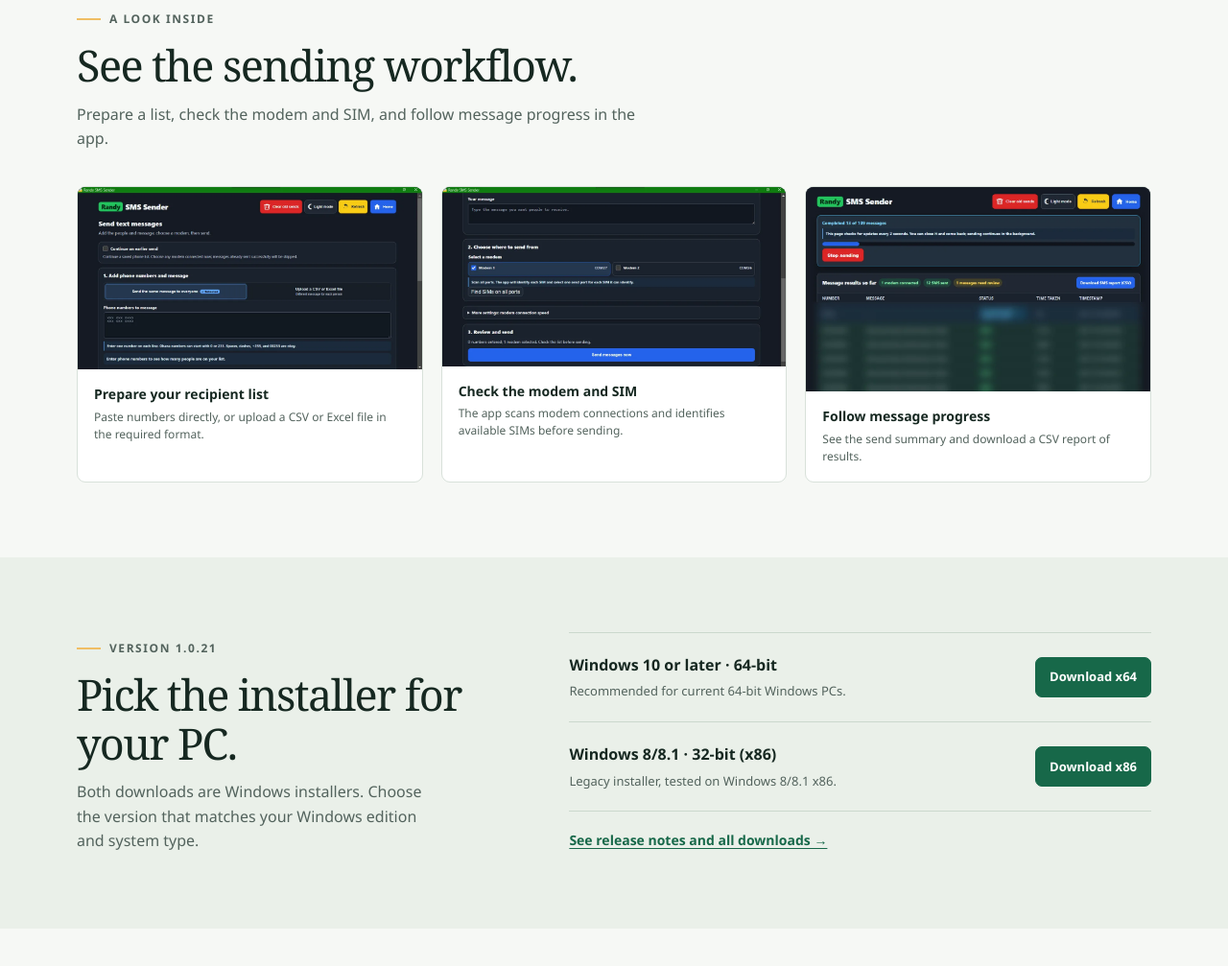
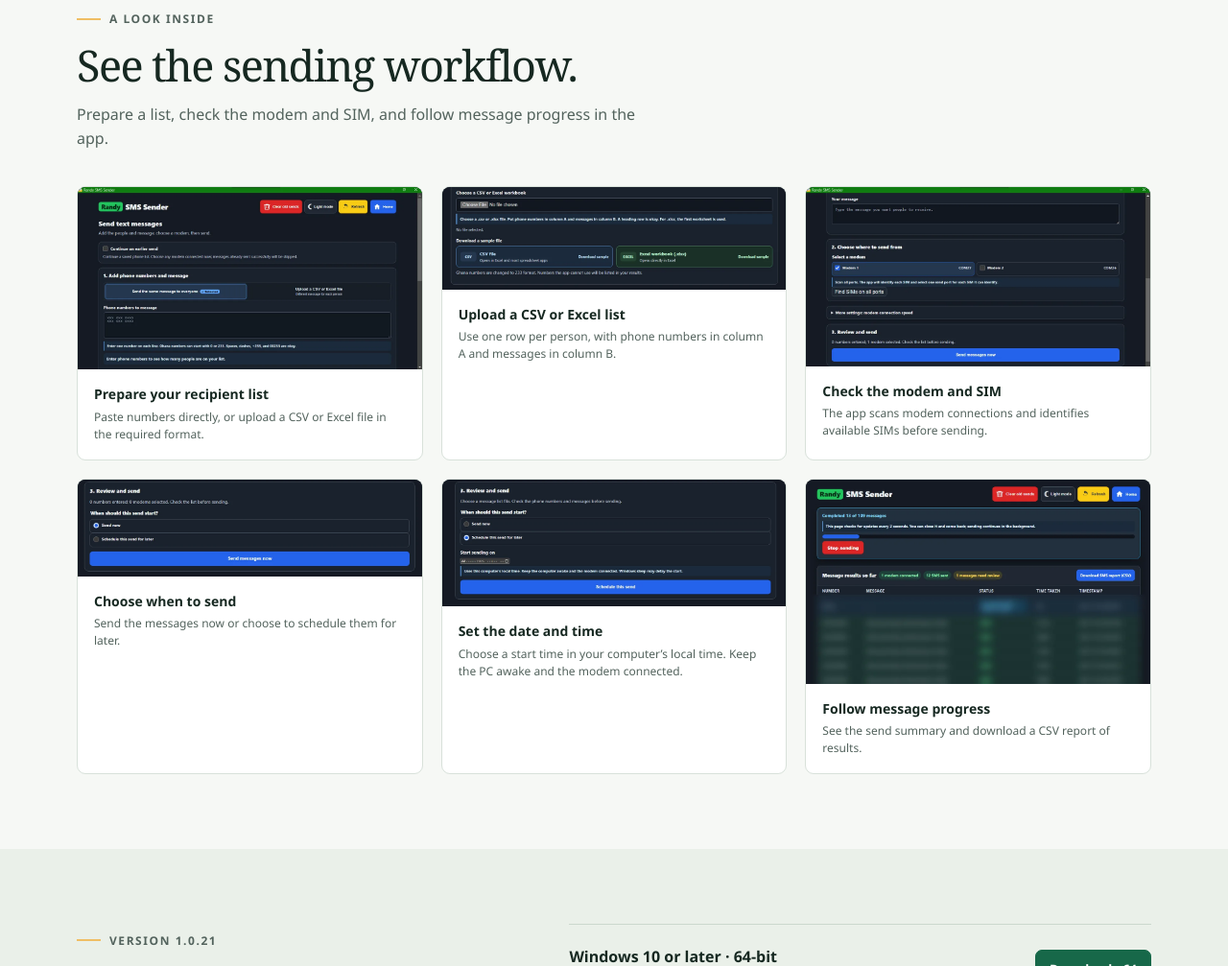
Before and after one commit to randyweston/randy-bulk-sms-sender, a plain HTML site: page index.html in a window 1280 px wide. Shown: the part 2013-3020 px from the top of the page at 96% size. Drawn offline with Linux system fonts and the light colour scheme.

Commit message:
Add sending workflow screenshots to landing page

```diff
--- a/index.html
+++ b/index.html
@@ -213,7 +213,10 @@
       <div class="section-heading"><p class="eyebrow">A look inside</p><h2>See the sending workflow.</h2><p>Prepare a list, check the modem and SIM, and follow message progress in the app.</p></div>
       <div class="screenshot-grid">
         <figure class="screenshot-card"><img src="screenshot-recipient-list.webp" alt="Randy SMS Sender recipient list and message setup screen" width="1100" height="583" loading="lazy" decoding="async"><figcaption><strong>Prepare your recipient list</strong><span>Paste numbers directly, or upload a CSV or Excel file in the required format.</span></figcaption></figure>
+        <figure class="screenshot-card"><img src="screenshot-csv-excel-upload.webp" alt="CSV or Excel upload area with file format guidance and sample downloads" width="1100" height="328" loading="lazy" decoding="async"><figcaption><strong>Upload a CSV or Excel list</strong><span>Use one row per person, with phone numbers in column A and messages in column B.</span></figcaption></figure>
         <figure class="screenshot-card"><img src="screenshot-modem-selection.webp" alt="Randy SMS Sender modem selection and review before sending" width="1100" height="574" loading="lazy" decoding="async"><figcaption><strong>Check the modem and SIM</strong><span>The app scans modem connections and identifies available SIMs before sending.</span></figcaption></figure>
+        <figure class="screenshot-card"><img src="screenshot-send-timing.webp" alt="Send timing options to send a text now or schedule it for later" width="1100" height="310" loading="lazy" decoding="async"><figcaption><strong>Choose when to send</strong><span>Send the messages now or choose to schedule them for later.</span></figcaption></figure>
+        <figure class="screenshot-card"><img src="screenshot-schedule-time.webp" alt="Schedule a message list for a future date and time" width="1100" height="407" loading="lazy" decoding="async"><figcaption><strong>Set the date and time</strong><span>Choose a start time in your computer’s local time. Keep the PC awake and the modem connected.</span></figcaption></figure>
         <figure class="screenshot-card"><img src="screenshot-send-results.webp" alt="Randy SMS Sender send progress and message results summary; recipient details are blurred" width="1100" height="655" loading="lazy" decoding="async"><figcaption><strong>Follow message progress</strong><span>See the send summary and download a CSV report of results.</span></figcaption></figure>
       </div>
     </section>
```
Also changed, not shown: screenshot-csv-excel-upload.webp (added), screenshot-schedule-time.webp (added), screenshot-send-timing.webp (added).
